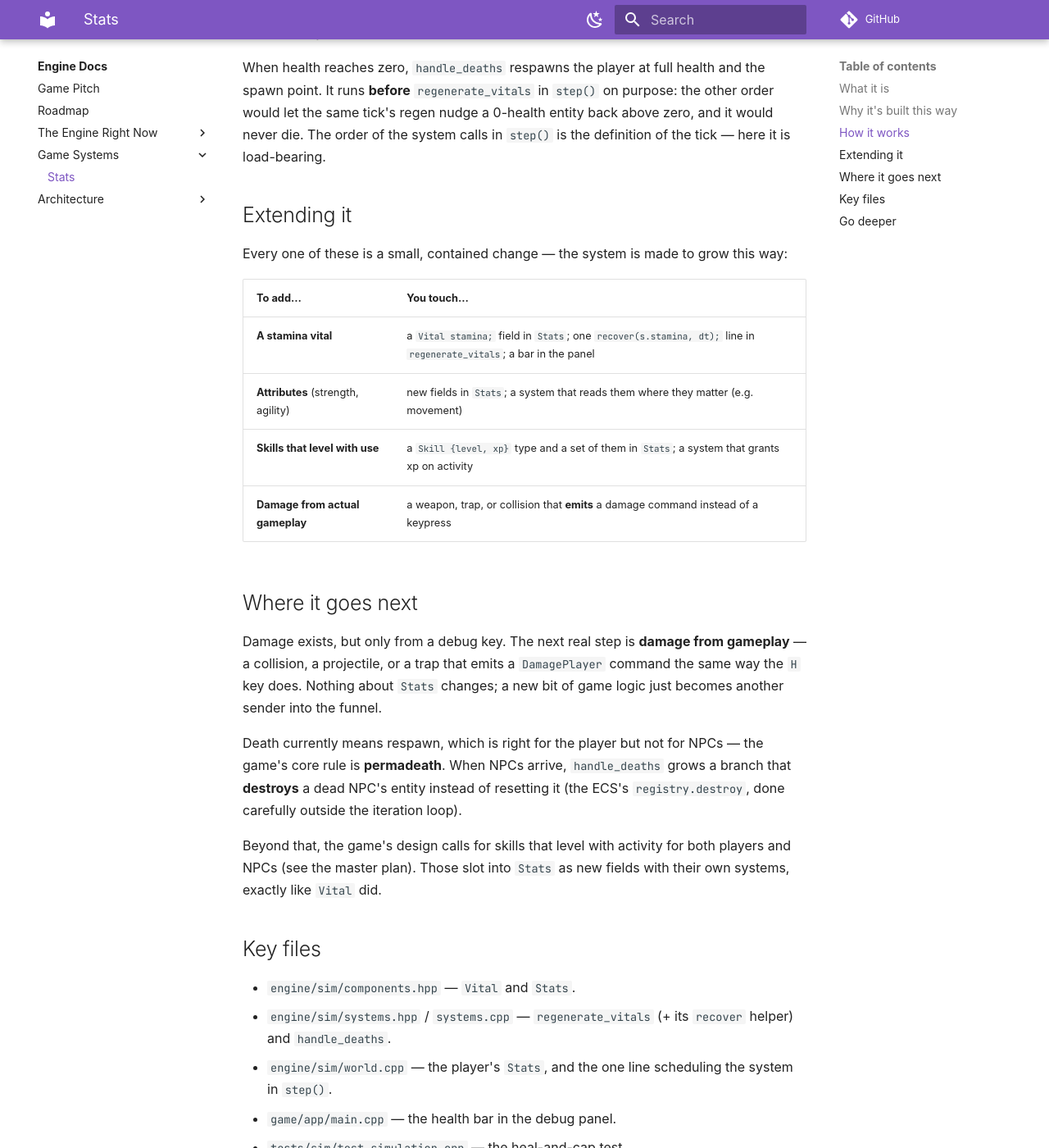
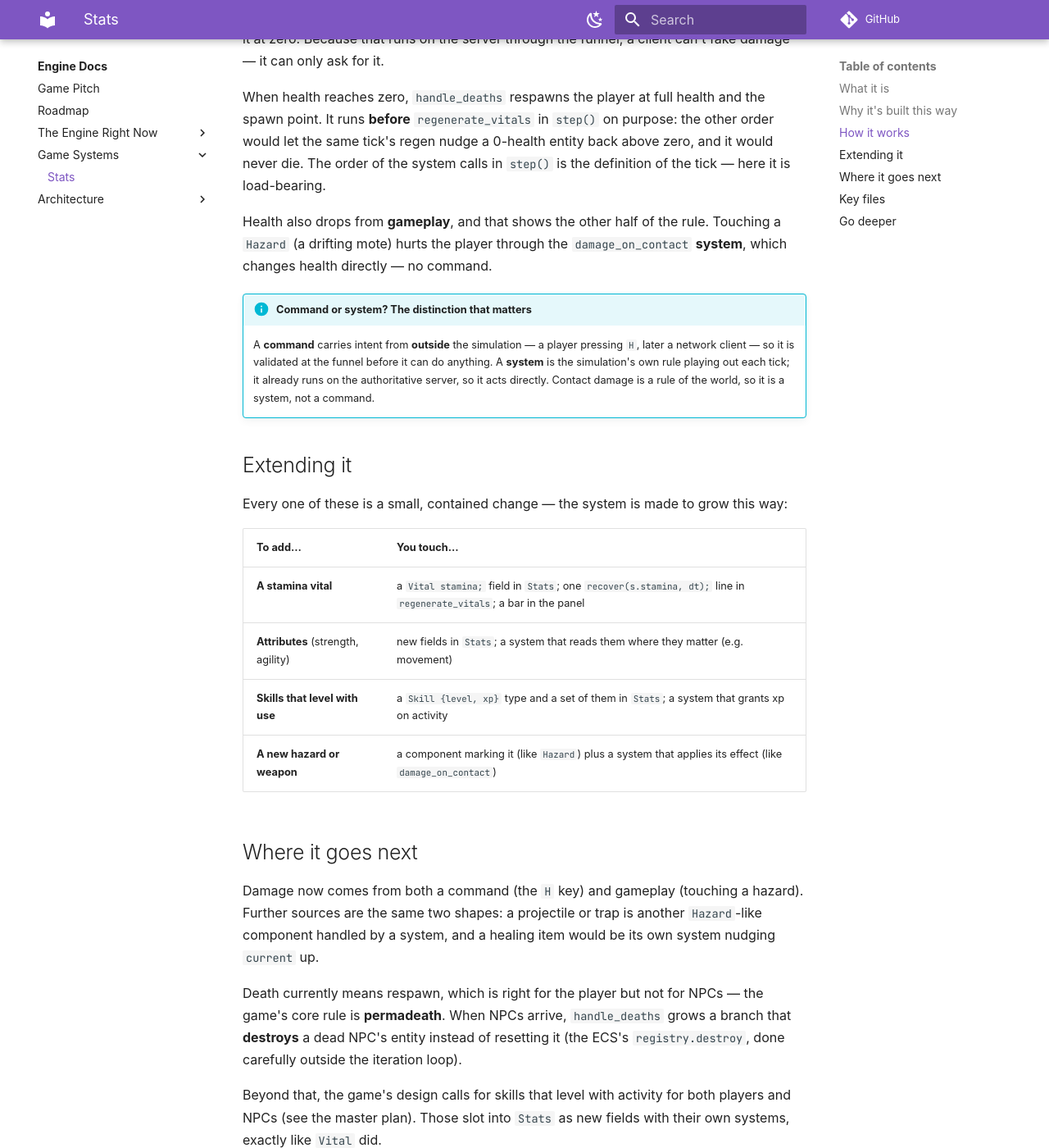
Before and after one commit to IsItJeff/game-engine, an MkDocs documentation site: the page built from docs/engine/stats-system.md, in a window 1280 px wide and 1400 px high, scrolled down 1672 px. Shown: the whole window at 82% size. Built offline with MkDocs 1.6.1 and Material for MkDocs 9.7.7, drawn with Linux system fonts in a browser that asks for light colours; some web fonts are replaced; comment, search, counter and statistics services are not loaded; some of the changed text lies outside the part shown.

Commit message:
feat: contact damage — the motes become hazards (a collision system)
Adds spatial collision as a SYSTEM (not a command — collision is the sim's own
authoritative rule, so it mutates directly; the funnel is only for external input):
- Hazard component (damage_per_second); motes get it in make_mote
- damage_on_contact: each player overlapping a hazard (centres within a contact
  distance) loses damage_per_second * dt, clamped at 0. Nested player x hazard
  loop with a note that a real game uses a spatial grid; distance is glm::distance
- scheduled in step() after movement, before death and regen (ordering rationale
  in a comment) — so a fatal touch kills, and the tick reads collision->death->heal
- two tests: touching hazard damages, far hazard doesn't
- panel help updated ("dodge the motes"); stats doc updated + command-vs-system
  boundary clarified (correcting the earlier "emit a command" framing)

Green under dev (ASan/UBSan) and ci (-Werror); 12 sim tests pass; docs --strict green.

Co-Authored-By: Claude Fable 5 <noreply@anthropic.com>

```diff
--- a/docs/engine/stats-system.md
+++ b/docs/engine/stats-system.md
@@ -14,11 +14,13 @@ a real feature.
 - **`DamagePlayer`** — a command that subtracts from a player's health, applied
   through the funnel (the `H` key in the demo).
 - **`handle_deaths`** — a system that respawns a player whose health reaches zero.
+- **`Hazard` + `damage_on_contact`** — a component marking dangerous entities and
+  a system that hurts players who touch them (the drifting motes).
 
-Honest scope: only `health` exists so far. It regenerates, can be damaged through
-a command, and reaching zero respawns the player — but nothing in *gameplay* (a
-weapon, a trap) produces the damage yet; only a debug keypress does. And death is
-respawn, not the permadeath the game's NPCs will use.
+Honest scope: only `health` exists so far. It regenerates, it drops both when a
+debug key fires a damage command and when a drifting hazard touches the player,
+and reaching zero respawns the player. Death is respawn, not the permadeath the
+game's NPCs will use.
 
 ## Why it's built this way
 
@@ -68,6 +70,17 @@ the other order would let the same tick's regen nudge a 0-health entity back
 above zero, and it would never die. The order of the system calls in `step()` is
 the definition of the tick — here it is load-bearing.
 
+Health also drops from *gameplay*, and that shows the other half of the rule.
+Touching a `Hazard` (a drifting mote) hurts the player through the
+`damage_on_contact` **system**, which changes health directly — no command.
+
+!!! info "Command or system? The distinction that matters"
+    A **command** carries intent from *outside* the simulation — a player pressing
+    `H`, later a network client — so it is validated at the funnel before it can
+    do anything. A **system** is the simulation's own rule playing out each tick;
+    it already runs on the authoritative server, so it acts directly. Contact
+    damage is a rule of the world, so it is a system, not a command.
+
 ## Extending it
 
 Every one of these is a small, contained change — the system is made to grow
@@ -78,14 +91,14 @@ this way:
 | **A stamina vital** | a `Vital stamina;` field in `Stats`; one `recover(s.stamina, dt);` line in `regenerate_vitals`; a bar in the panel |
 | **Attributes** (strength, agility) | new fields in `Stats`; a system that reads them where they matter (e.g. movement) |
 | **Skills that level with use** | a `Skill {level, xp}` type and a set of them in `Stats`; a system that grants xp on activity |
-| **Damage from actual gameplay** | a weapon, trap, or collision that *emits* a damage command instead of a keypress |
+| **A new hazard or weapon** | a component marking it (like `Hazard`) plus a system that applies its effect (like `damage_on_contact`) |
 
 ## Where it goes next
 
-Damage exists, but only from a debug key. The next real step is **damage from
-gameplay** — a collision, a projectile, or a trap that emits a `DamagePlayer`
-command the same way the `H` key does. Nothing about `Stats` changes; a new bit
-of game logic just becomes another sender into the funnel.
+Damage now comes from both a command (the `H` key) and gameplay (touching a
+hazard). Further sources are the same two shapes: a projectile or trap is another
+`Hazard`-like component handled by a system, and a healing item would be its own
+system nudging `current` up.
 
 Death currently means respawn, which is right for the player but not for NPCs —
 the game's core rule is **permadeath**. When NPCs arrive, `handle_deaths` grows a
@@ -98,11 +111,11 @@ their own systems, exactly like `Vital` did.
 
 ## Key files
 
-- `engine/sim/components.hpp` — `Vital` and `Stats`.
-- `engine/sim/systems.hpp` / `systems.cpp` — `regenerate_vitals` (+ its `recover` helper) and `handle_deaths`.
-- `engine/sim/world.cpp` — the player's `Stats`, and the one line scheduling the system in `step()`.
+- `engine/sim/components.hpp` — `Vital`, `Stats`, and `Hazard`.
+- `engine/sim/systems.hpp` / `systems.cpp` — `regenerate_vitals`, `handle_deaths`, and `damage_on_contact`.
+- `engine/sim/world.cpp` — the player's `Stats`, the motes' `Hazard`, and the lines scheduling the systems in `step()`.
 - `game/app/main.cpp` — the health bar in the debug panel.
-- `tests/sim/test_simulation.cpp` — the heal-and-cap test.
+- `tests/sim/test_simulation.cpp` — the heal, damage, death, and contact tests.
 
 ## Go deeper
 
```
Also changed, not shown: 6 other files.
